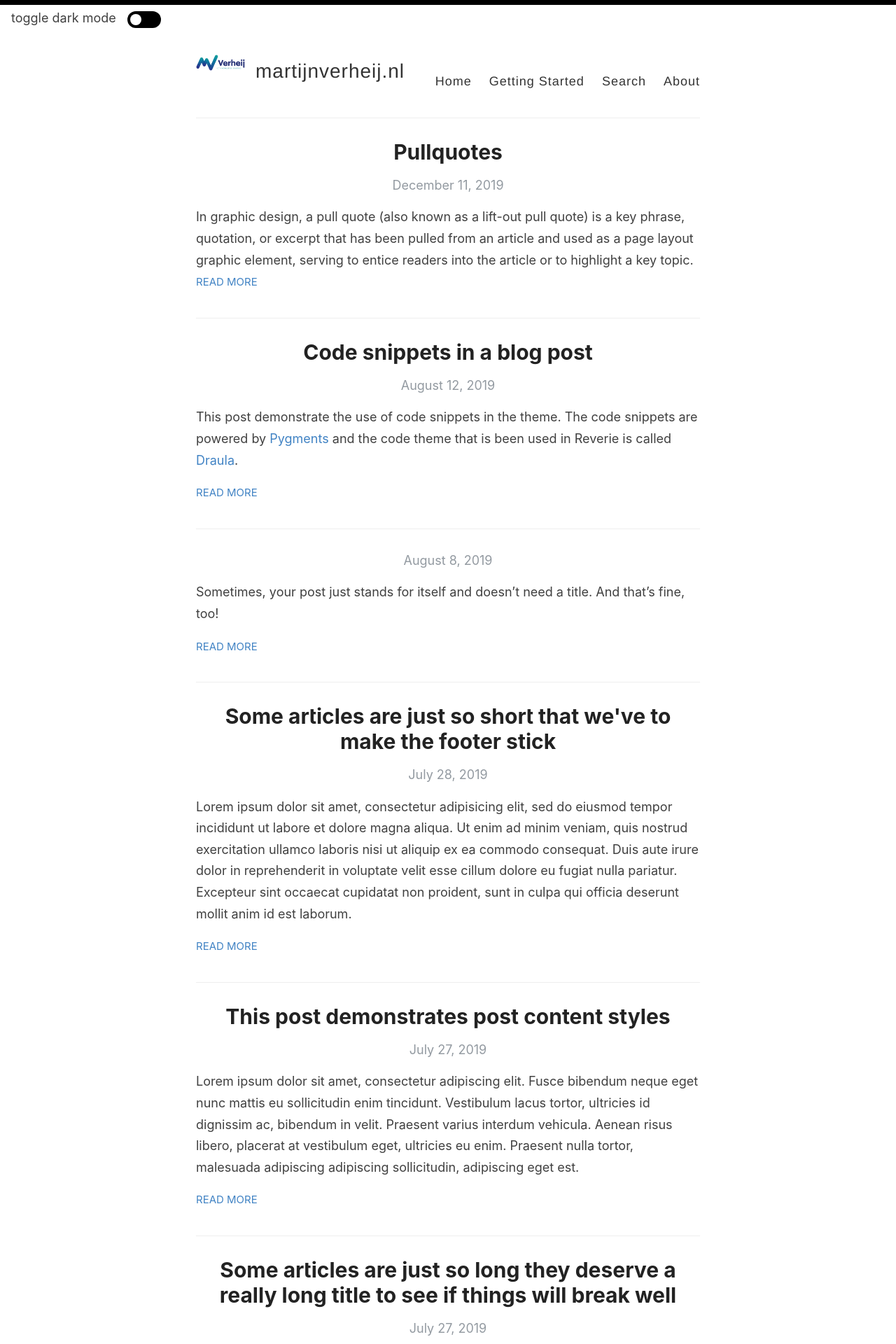
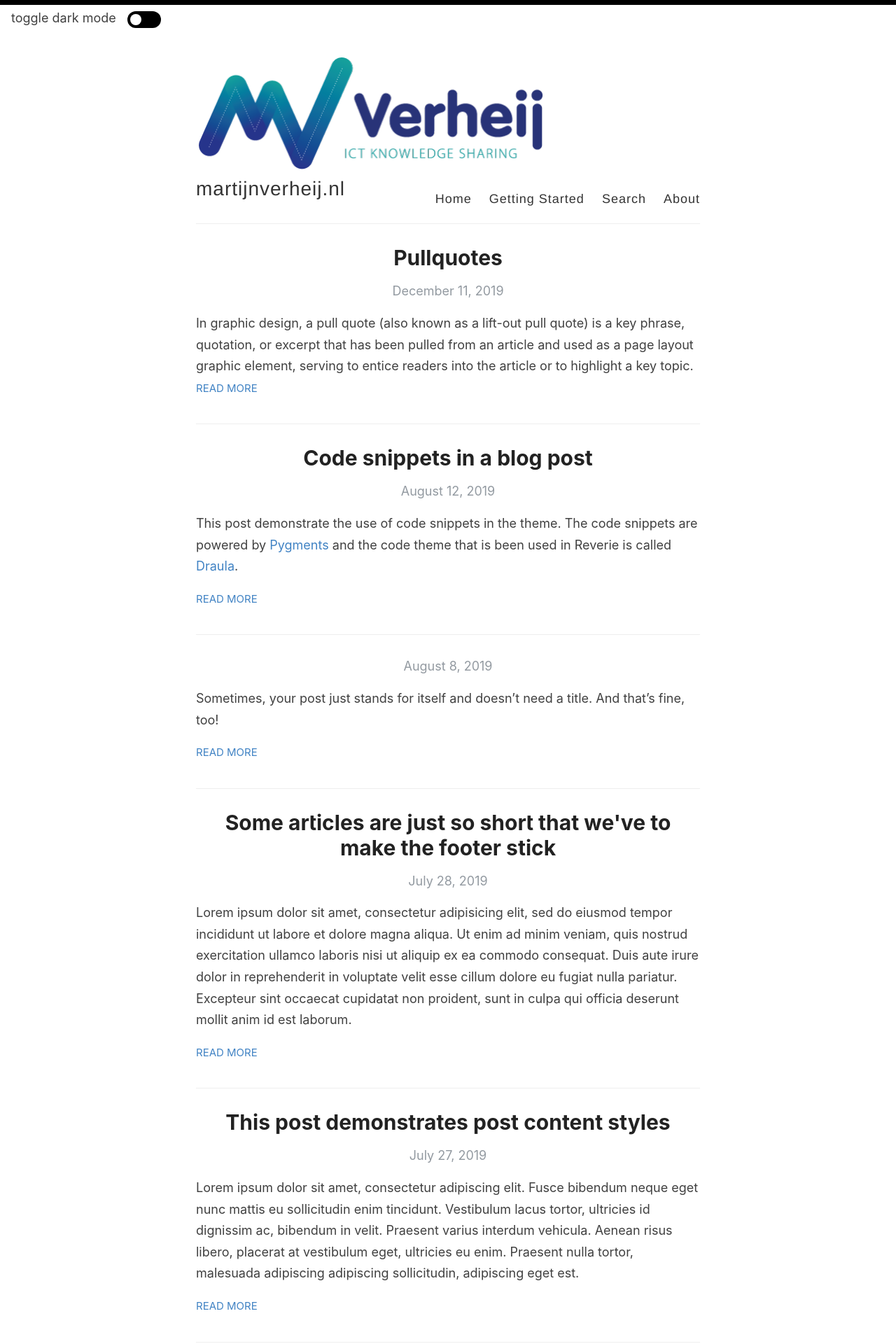
Before and after one commit to martijnverheij/martijnverheij.github.io, a Jekyll site: the page built from index.html, in a window 1280 px wide. Shown: the top 1920 px of the page at 70% size. Built offline with Jekyll 4.4.1, drawn with Linux system fonts in a browser that asks for light colours; the list of posts is cut into pages by our own code.

Commit message:
commit to master

```diff
--- a/assets/style.scss
+++ b/assets/style.scss
@@ -323,8 +323,8 @@ p > img {
 
 .site-avatar {
   float: left;
-  width: 70px;
-  height: 70px;
+  width: 500px;
+  height: 168px;
   margin-right: 15px;
 
   @include mobile {
```
